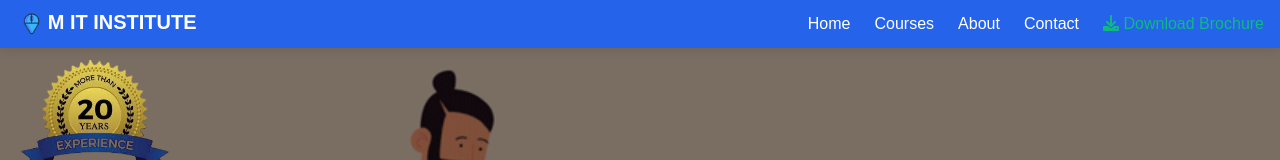
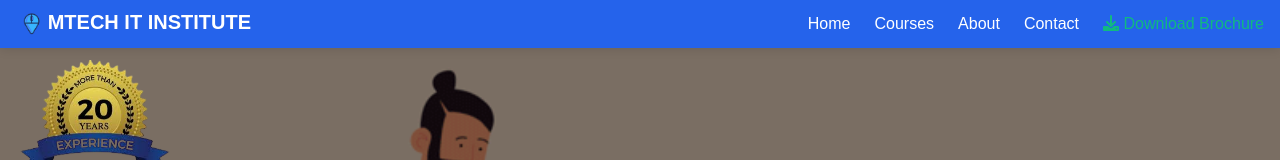
Before and after one commit to anooppatel12/institute, a plain HTML site: page index.html in a window 1280 px wide. Shown: the top 160 px of the page. Drawn offline with nearby package versions, Linux system fonts and the light colour scheme.

Commit message:
index.html

```diff
--- a/index.html
+++ b/index.html
@@ -216,7 +216,7 @@
                     <!-- Reduced margin -->
                 </div>
                 <div>
-                    M IT INSTITUTE
+                    MTECH IT INSTITUTE
                 </div>
             </div>
 
```
